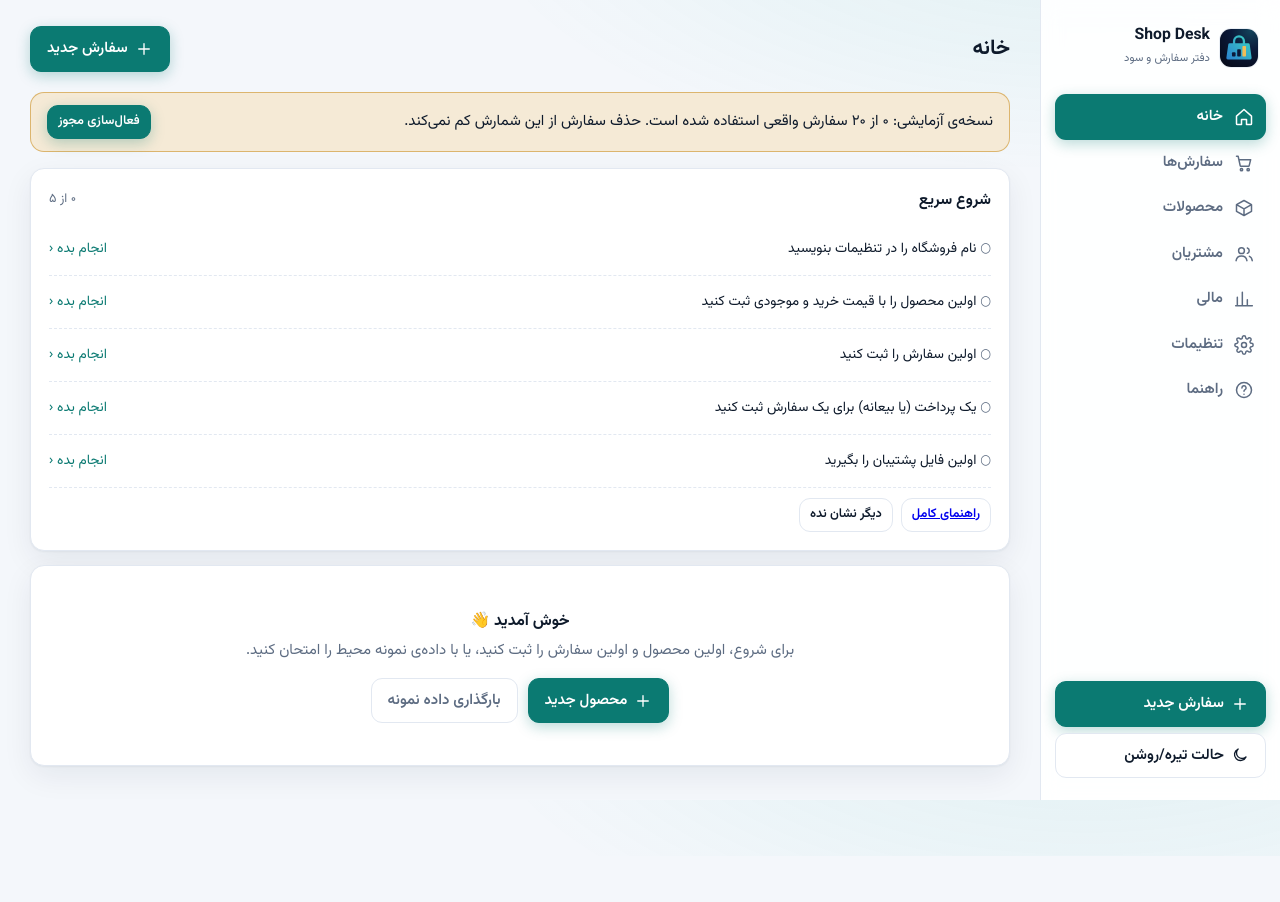
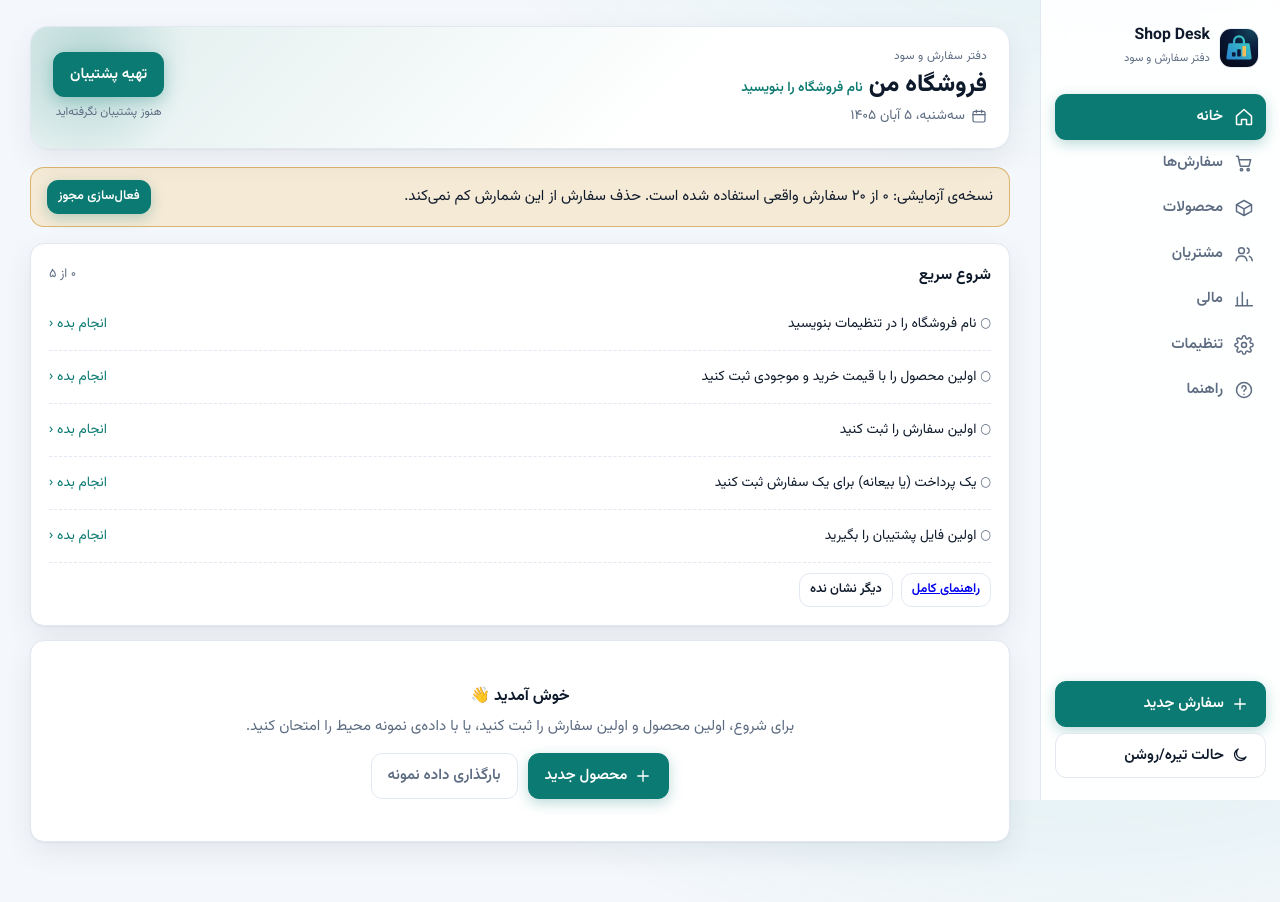
Before and after one commit to getaihubtools-source/aihub-shop-desk, a plain HTML site: page app/index.html in a window 1280 px wide. Before the commit the page ends 856 px from the top, so only its background shows below. Drawn offline with Linux system fonts and the light colour scheme.

Commit message:
Update AIhub Shop Desk

```diff
--- a/app/index.html
+++ b/app/index.html
@@ -219,6 +219,24 @@ body{background-color:var(--bg);background-image:var(--glow);background-repeat:n
 :root[data-theme=dark] .modal{border:1px solid var(--line);box-shadow:0 24px 70px rgba(0,0,0,.6)}
 :root[data-theme=dark] input,:root[data-theme=dark] select,:root[data-theme=dark] textarea{border-color:var(--line)}
 :root[data-theme=dark] ::selection{background:color-mix(in srgb,var(--pri) 35%,transparent)}
+/* ===== Home header + native dropdowns follow the app theme ===== */
+:root{color-scheme:light}:root[data-theme=dark]{color-scheme:dark}
+option,optgroup{background:var(--field);color:var(--ink)}
+select.stsel option{background:var(--field);color:var(--ink);font-weight:600}
+@media print{:root,:root[data-theme=dark]{color-scheme:light}}
+.hhdr{position:relative;overflow:hidden;border:1px solid var(--line);border-radius:calc(var(--r) + 4px);padding:20px 22px;margin-bottom:18px;background:linear-gradient(135deg,color-mix(in srgb,var(--pri) 13%,var(--card)),var(--card) 65%);box-shadow:var(--shadow)}
+.hhdr::before{content:"";position:absolute;inset-block-start:-60px;inset-inline-end:-40px;width:200px;height:200px;border-radius:50%;background:radial-gradient(circle,color-mix(in srgb,var(--pri) 22%,transparent),transparent 70%);pointer-events:none}
+.hhdr>*{position:relative}
+.hhdr.bad{border-color:color-mix(in srgb,var(--danger) 55%,var(--line))}
+.hh-main{display:flex;align-items:center;justify-content:space-between;gap:16px;flex-wrap:wrap}
+.hh-ey{font-size:.78rem;color:var(--muted);letter-spacing:.02em}
+.hh-name{font-size:1.6rem;font-weight:800;line-height:1.4;margin:2px 0}
+.hh-name a{font-size:.9rem;font-weight:600;color:var(--pri);cursor:pointer}
+.hh-date{color:var(--muted);font-size:.92rem;display:flex;align-items:center;gap:6px}.hh-date svg{width:16px;height:16px}
+.hh-bk{display:flex;flex-direction:column;align-items:center;gap:6px}
+.hh-last{font-size:.78rem;color:var(--muted)}.hh-last.bad{color:var(--danger);font-weight:700}
+.hh-alert{margin-top:14px;padding:10px 14px;border-radius:10px;background:color-mix(in srgb,var(--danger) 14%,var(--card));border:1px solid color-mix(in srgb,var(--danger) 50%,transparent);color:var(--danger);font-weight:600;font-size:.9rem}
+@media(max-width:640px){.hhdr{padding:16px}.hh-main{flex-direction:column;align-items:stretch}.hh-name{font-size:1.3rem}.hh-bk{align-items:stretch}.hh-bk .btn{justify-content:center}.hh-last{text-align:center}}
 /* hard-coded status colors are brightened in dark mode for contrast */
 :root[data-theme=dark] .chip,:root[data-theme=dark] select.stsel{color:color-mix(in srgb,var(--c) 42%,#fff)}
 ::-webkit-scrollbar{width:10px;height:10px}::-webkit-scrollbar-thumb{background:color-mix(in srgb,var(--muted) 40%,transparent);border-radius:8px;border:2px solid var(--bg)}
@@ -941,7 +959,7 @@ function render() {
       <nav class="nav">${nav(true)}</nav><div class="sp"></div>
       <button class="btn pri" data-a="new-order">${ic('plus')} سفارش جدید</button>
       <button class="btn" data-a="theme">${ic('moon')} حالت تیره/روشن</button></aside>
-    <main class="main"><div class="top"><div><h1>${titles[v]}</h1></div><div class="row hide-m" id="top-actions"></div></div><div id="view"></div></main>
+    <main class="main"><div class="top"${v === 'home' ? ' style="display:none"' : ''}><div><h1>${titles[v]}</h1></div><div class="row hide-m" id="top-actions"></div></div><div id="view"></div></main>
     <nav class="bnav">${nav()}</nav><button class="fab" data-a="new-order" aria-label="سفارش جدید">${ic('plus')}</button></div>`;
   ({ home: viewHome, orders: viewOrders, products: viewProducts, customers: viewCustomers, finance: viewFinance, settings: viewSettings, help: viewHelp })[v]();
   document.title = `${titles[v]} — AIhub Shop Desk`;
@@ -1090,13 +1108,35 @@ function viewFinReport(tab) {
 }
 
 /* ---------- Views ---------- */
+/* ---------- Home header: shop name, date, backup button + last-backup note + red reminder ---------- */
+const BACKUP_WARN_DAYS = 3;
+function homeHeader() {
+  const today = J.todayISO(), tj = J.toJ(today), d = new Date(today + 'T12:00:00');
+  const wd = ['یکشنبه', 'دوشنبه', 'سه‌شنبه', 'چهارشنبه', 'پنجشنبه', 'جمعه', 'شنبه'][d.getDay()];
+  const mn = ['فروردین', 'اردیبهشت', 'خرداد', 'تیر', 'مرداد', 'شهریور', 'مهر', 'آبان', 'آذر', 'دی', 'بهمن', 'اسفند'][tj.jm - 1];
+  const lb = S.settings.lastBackup ? new Date(S.settings.lastBackup) : null, ok = lb && !isNaN(lb);
+  const p2 = n => String(n).padStart(2, '0');
+  const lbISO = ok ? `${lb.getFullYear()}-${p2(lb.getMonth() + 1)}-${p2(lb.getDate())}` : '';
+  const days = ok ? Math.max(0, J.daysBetween(lbISO, today)) : null;
+  const hasData = !!(S.orders.length || S.products.length || S.customers.length);
+  const bad = hasData && (days === null || days >= BACKUP_WARN_DAYS);
+  const last = !ok ? 'هنوز پشتیبان نگرفته‌اید'
+    : days === 0 ? `آخرین پشتیبان: امروز، ساعت ${fa(p2(lb.getHours()) + ':' + p2(lb.getMinutes()))}`
+    : days === 1 ? `آخرین پشتیبان: دیروز، ساعت ${fa(p2(lb.getHours()) + ':' + p2(lb.getMinutes()))}`
+    : `آخرین پشتیبان: ${fa(days)} روز پیش (${J.fmt(lbISO)})`;
+  const name = S.settings.shopName ? esc(S.settings.shopName) : `فروشگاه من <a ${goAttr({ v: 'settings' })}>نام فروشگاه را بنویسید</a>`;
+  return `<section class="hhdr${bad ? ' bad' : ''}"><div class="hh-main">
+    <div><div class="hh-ey">دفتر سفارش و سود</div><h1 class="hh-name">${name}</h1><div class="hh-date">${ic('cal')}<span>${wd}، ${fa(tj.jd)} ${mn} ${fa(tj.jy)}</span></div></div>
+    <div class="hh-bk"><button class="btn pri" data-a="backup">تهیه پشتیبان</button><small class="hh-last${bad ? ' bad' : ''}">${last}</small></div></div>
+    ${bad ? `<div class="hh-alert" role="alert">⚠️ ${days === null ? 'هنوز از اطلاعات‌تان پشتیبان نگرفته‌اید.' : `${fa(days)} روز است پشتیبان نگرفته‌اید.`} داده‌ها فقط روی همین مرورگر ذخیره می‌شوند؛ همین حالا یک فایل پشتیبان بگیرید.</div>` : ''}</section>`;
+}
+
 function viewHome() {
   const today = J.todayISO(), tj = J.toJ(today), sumOf = Intel.sum, fm = Fin.month(tj.jy, tj.jm), rec = Fin.receivables();
   const todayO = Intel.between(today, today), w1 = Intel.between(J.addDays(today, -6), today), w0 = Intel.between(J.addDays(today, -13), J.addDays(today, -7)), mt = Intel.mtd();
   const win = Intel.window30(), pend = S.orders.filter(o => PENDING.includes(o.status));
   const act = S.products.filter(p => !p.archived), low = act.filter(p => Products.isLow(p) || Products.isOut(p));
   const days = S.settings.lastBackup ? J.daysBetween(S.settings.lastBackup.slice(0, 10), today) : null;
-  const needBackup = (S.orders.length || S.products.length) && (days === null || days >= 7);
   const empty = !S.orders.length && !S.products.length && !S.customers.length;
   const delta = (cur, prev, what) => { if (!(prev > 0)) return `<i>${cur > 0 ? what + ' فروشی نداشت' : '—'}</i>`; const p = Math.round((cur / prev - 1) * 100); return `<i class="${p >= 0 ? 'pos' : 'neg'}">${p >= 0 ? '▲ ' : '▼ '}${sfmt(p)}٪ نسبت به ${what}</i>`; };
   const rg = Rpt.resolve(UI.range), pv = Rpt.prev(rg), cs = Rpt.summary(rg.from, rg.to), ps = Rpt.summary(pv.from, pv.to), hasPrev = ps.orders > 0 || ps.expenses > 0, rOrders = Rpt.orders(rg.from, rg.to), ser = Rpt.series(rg.from, rg.to);
@@ -1108,7 +1148,7 @@ function viewHome() {
   const kp = (t, v, sub, cls) => `<div class="card kpi"><small>${t}</small><b class="${cls || ''}">${v}</b>${sub}</div>`;
   const alertsCard = `<div class="card" style="margin:14px 0"><h2>هشدارها ${al.length ? `<span class="chip" style="--c:#c0392b">${fa(al.length)} مورد</span>` : ''}</h2>${al.length ? al.map(a => `<div class="al" style="--c:${SEV[a.sev][1]}"><h4><span>${a.title} <span class="muted" style="font-weight:400">| ${fa(a.count)} مورد</span></span><span class="chip" style="--c:${SEV[a.sev][1]}">اهمیت: ${SEV[a.sev][0]}</span></h4><div class="act">پیشنهاد: ${a.action}</div>
       <ul class="list">${a.items.map(it => `<li><a ${it.go ? goAttr(it.go) : `data-a="${it.a}" data-id="${it.id}"`}>${esc(it.text)}</a></li>`).join('')}${a.more ? `<li><a ${goAttr(ALERT_GO[a.key])} class="muted">و ${fa(a.more)} مورد دیگر ‹</a></li>` : ''}</ul></div>`).join('') : '<p class="pos">هشدار فعالی وجود ندارد ✓</p>'}</div>`;
-  $('#view').innerHTML = (needBackup ? `<div class="warnbox"><span>⚠️ ${days === null ? 'هنوز از اطلاعات‌تان فایل پشتیبان نگرفته‌اید.' : `${fa(days)} روز است پشتیبان نگرفته‌اید.`} داده‌ها فقط روی همین مرورگر ذخیره می‌شوند.</span><button class="btn sm pri" data-a="backup">دانلود پشتیبان</button></div>` : '') +
+  $('#view').innerHTML = homeHeader() +
     (Store.volatile ? `<div class="warnbox"><span>⚠️ ${Store.blocked ? 'این برنامه در تب دیگری باز است و به‌روزرسانی داده‌ها متوقف شده؛ همه‌ی تب‌های قدیمی را ببندید و صفحه را دوباره باز کنید (اطلاعات شما پاک نشده است).' : 'ذخیره‌سازی مرورگر در دسترس نیست؛ داده‌ها با بستن صفحه پاک می‌شوند. حتماً پشتیبان بگیرید.'}</span></div>` : '') +
     trialBanner() +
     (empty ? startCard() + `<div class="card empty"><b>خوش آمدید 👋</b>برای شروع، اولین محصول و اولین سفارش را ثبت کنید، یا با داده‌ی نمونه محیط را امتحان کنید.<div class="row" style="justify-content:center;margin-top:14px"><button class="btn pri" data-a="new-product">${ic('plus')} محصول جدید</button><button class="btn" data-a="demo">بارگذاری داده نمونه</button></div></div>` : `
--- a/service-worker.js
+++ b/service-worker.js
@@ -5,7 +5,7 @@
      cached page when offline or when the network is slow.
    - A new worker activates immediately but never reloads open pages and only deletes OUR OLD shell caches.
    All URLs are resolved against the worker's own scope, so it works under any sub-path (e.g. /my-repo/). */
-const VERSION = 'v2';
+const VERSION = 'v3';
 const PREFIX = 'aihub-shop-desk-shell-';
 const CACHE = PREFIX + VERSION;
 const PAGES = ['', 'app/'];  /* landing page + app page */
```
